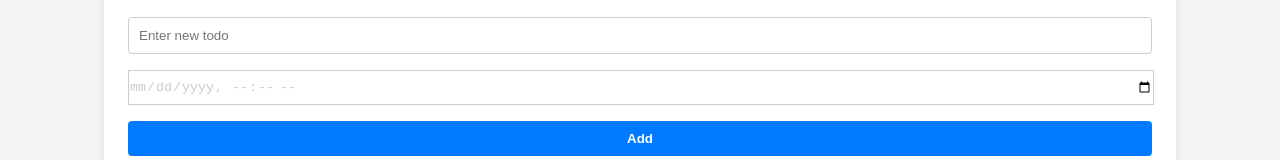
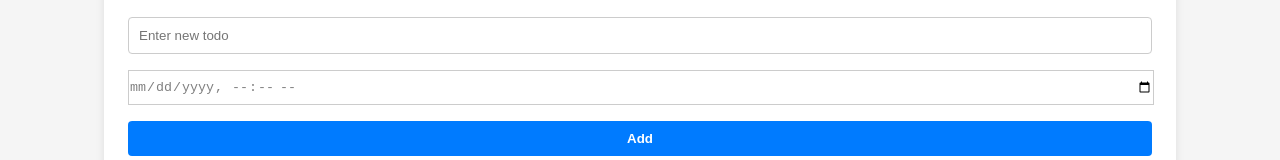
Before and after one commit to Govardhan8/myTasks, a React (Vite) app: page / in a window 1280 px wide. Shown: the part 133-293 px from the top of the page. Built offline with nearby package versions, Linux system fonts and the light colour scheme.

Commit message:
Adding css changes

```diff
--- a/src/index.css
+++ b/src/index.css
@@ -44,7 +44,8 @@ body {
   width: 100%;
   padding: 0.5rem 0;
   border: 1px solid #ccc;
-  color: #ccc;
+  color: gray;
+  background-color: white;
 }
 
 .submitBtn {
```
